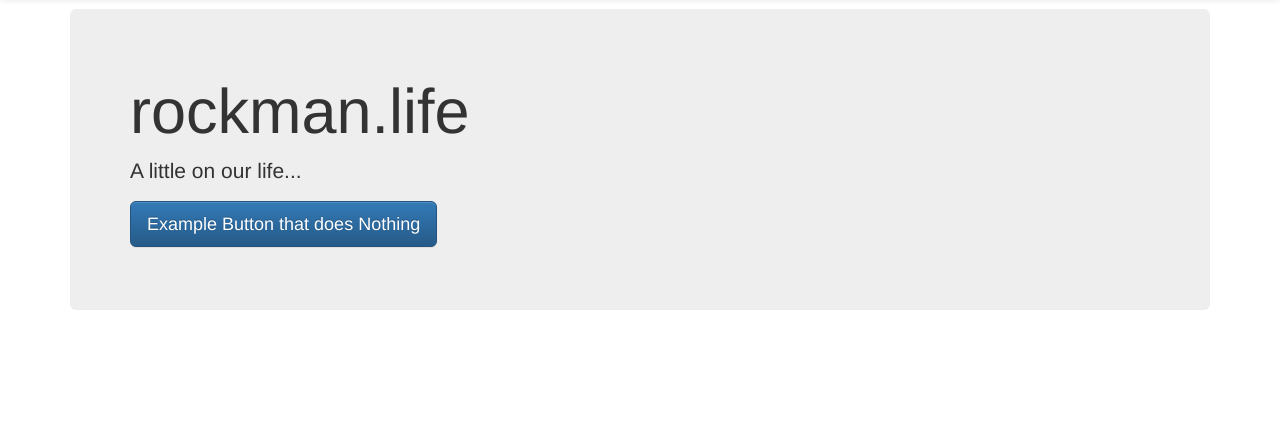
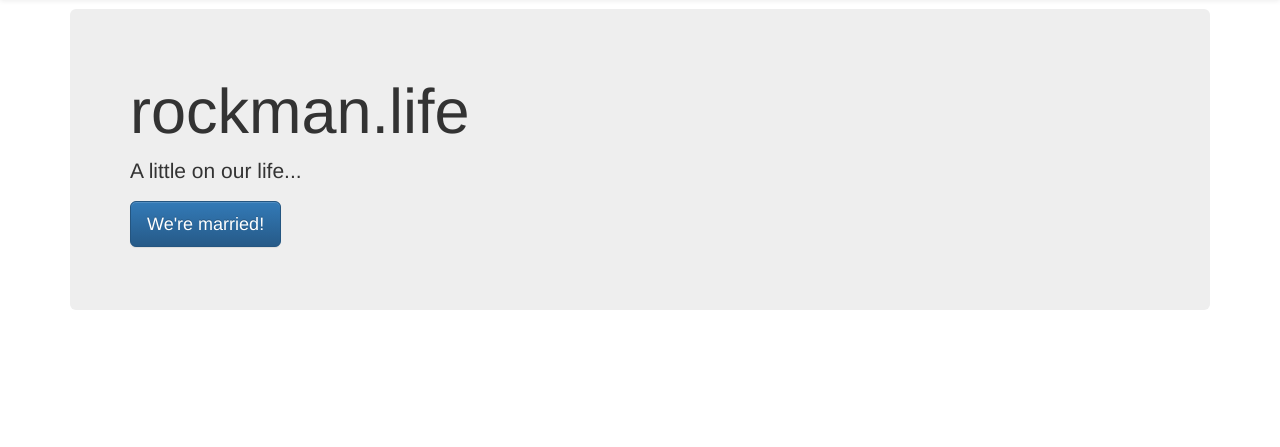
Before and after one commit to ehayne/rockman, a Django app: page / in a window 1280 px wide. Shown: the part 51-498 px from the top of the page. Run offline with Django 3.2, Linux system fonts and the light colour scheme; some libraries are stand-ins or nearby versions.

Commit message:
made button better!

```diff
--- a/rockman/base/templates/home.html
+++ b/rockman/base/templates/home.html
@@ -6,6 +6,6 @@
             A little on our life...
         </p>
         <p>
-            <a class="btn btn-lg btn-primary" href="#" rolw="button">Example Button that does Nothing</a>
+            <a class="btn btn-lg btn-primary" href="http://kyleandemily.com" role="button">We're married!</a>
         </p>
 {% endblock %}
```
